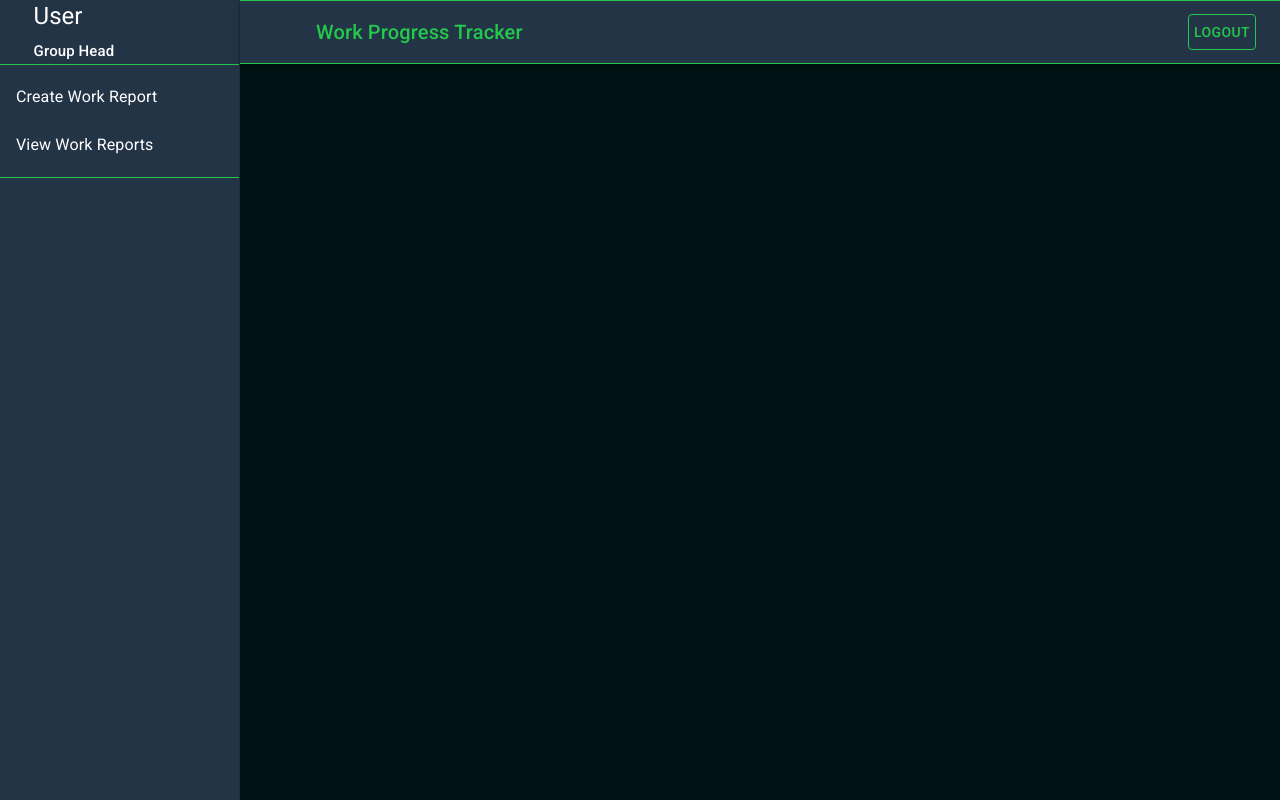
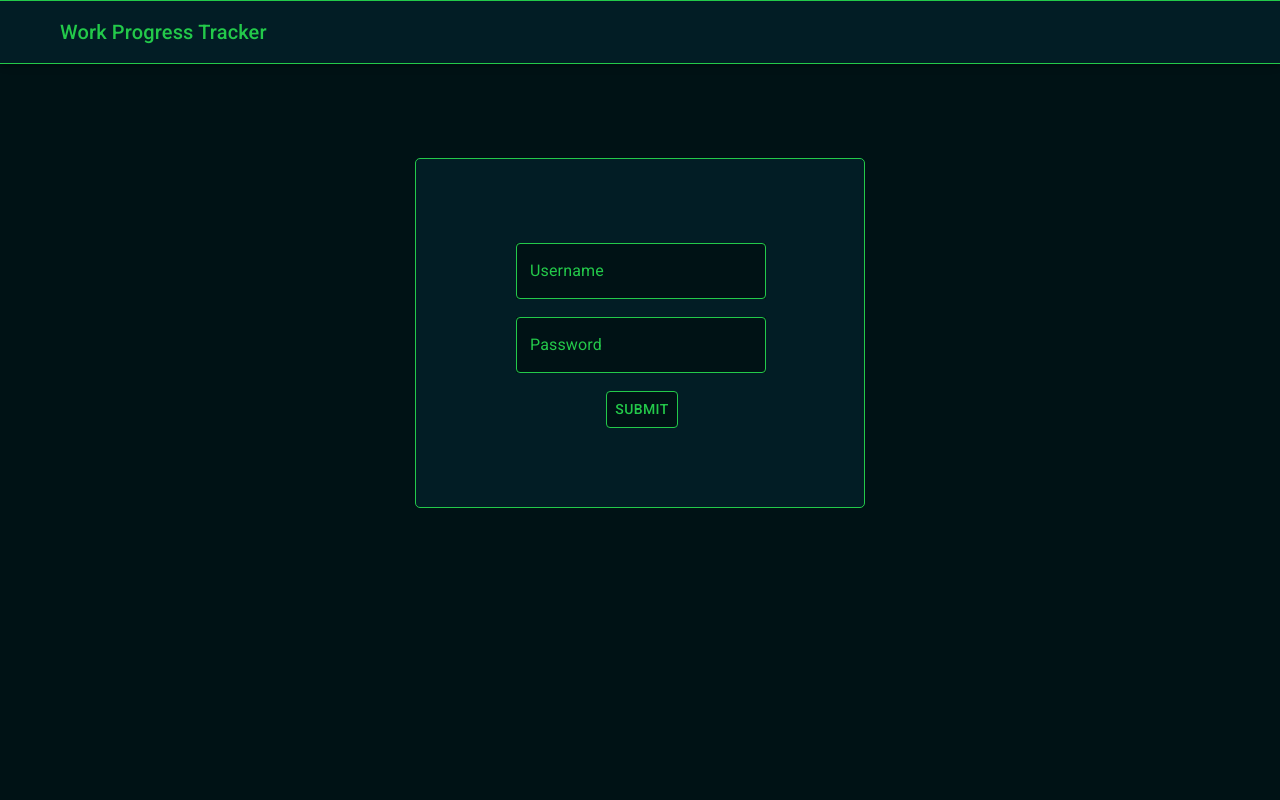
Before and after one commit to SreevishnuAB/WPT-frontend, a React (Create React App) app: page / in a window 1280 px wide. Built offline with nearby package versions, Linux system fonts and the light colour scheme.

Commit message:
login implemented without backend

```diff
--- a/package.json
+++ b/package.json
@@ -34,5 +34,8 @@
       "last 1 firefox version",
       "last 1 safari version"
     ]
+  },
+  "devDependencies": {
+    "eslint-plugin-react-hooks": "^2.3.0"
   }
 }
--- a/src/App.css
+++ b/src/App.css
@@ -3,3 +3,14 @@
   background-color: #FA0000 !important;
   border-color: #FA0000;
 }
+.MuiOutlinedInput-notchedOutline, label,fieldset{
+  color: #23C94A !important;
+  border-color: #23C94A !important;
+}
+.MuiInputBase-root{
+  color: #ffffff !important;
+}
+.btn-submit:hover{
+  color: #001215 !important;
+  background-color: #23C94A !important;
+}
--- a/src/App.js
+++ b/src/App.js
@@ -1,30 +1,25 @@
-import React from 'react';
+import React, { useState } from 'react';
 import './App.css';
 import NavBar from  './components/navbar';
+import Login from './components/login';
 
-function App() {
-  // return (
-  //   <div className="App">
-  //     <header className="App-header">
-  //       <img src={logo} className="App-logo" alt="logo" />
-  //       <p>
-  //         Edit <code>src/App.js</code> and save to reload.
-  //       </p>
-  //       <a
-  //         className="App-link"
-  //         href="https://reactjs.org"
-  //         target="_blank"
-  //         rel="noopener noreferrer"
-  //       >
-  //         Learn React
-  //       </a>
-  //     </header>
-  //   </div>
-  // );
+export default function App(props) {
 
+  const [auth,setAuth] = useState({state: false, user:{name: "", designation: ""}});
+  const handleAccess = (newAuthObj) =>{
+    setAuth(newAuthObj);
+  }
+
+//  if(!auth.state) setAuth({state:true,user: {name: "User", designation: "Group Head"}}); //for testing
+
+  const [items, contents] = ( auth.state && auth.user.designation.toLowerCase() === "group head")?
+                  [["Work Reports By Date","Work Reports By User"], ["Tab 1", "Tab 2"] ]:
+                  [["Create Work Report", "View Work Reports"],["Tab 3","Tab 4"]];
+//                  console.log(contents);
   return(
-    <NavBar header={'Work Progress Tracker'} login={false}/>
+    <React.Fragment>
+      <NavBar header={'Work Progress Tracker'} tablabels={items} contents={contents} login={!auth.state} user={auth.user} onLogout={handleAccess}/>
+      {!auth.state && <Login login={!auth.state} onLogin={handleAccess}/>}
+    </React.Fragment>
   );
 }
-
-export default App;
--- a/src/components/login.js
+++ b/src/components/login.js
@@ -1,6 +1,103 @@
-import React from 'react';
+import React, { useState } from 'react';
 import { makeStyles } from '@material-ui/core/styles';
+import TextField from '@material-ui/core/TextField';
+import '../App.css';
+import Button from '@material-ui/core/Button';
 
-const useStyles = makeStyles(()=>{
+const drawerWidth = 240;
+const useStyles = makeStyles((theme)=>({
+  root: {
+    display: 'flex',
+    flexDirection: 'column',
+    justifyContent: 'center',
+    alignItems: 'center',
+    [theme.breakpoints.up('sm')]: {
+      width: `calc(100% - ${drawerWidth}px)`,
+      marginLeft: drawerWidth,
+    },
+  },
+  fullWidthRoot: {
+    display: 'flex',
+    flexDirection: 'column',
+    justifyContent: 'center',
+    alignItems: 'center',
+    width: '100%',
+    marginLeft: '0',
+  },
+  form: {
+    marginTop: '90px',
+    borderStyle: 'solid',
+    borderWidth: '1px',
+    borderColor: '#23C94A',
+    height: '350px',
+    width: '450px',
+    padding: '75px 100px 70px 100px',
+    display:'flex',
+    flexDirection: 'column',
+    justifyContent: 'space-around',
+    backgroundColor: '#021D25',
+    borderRadius: '5px'
 
-});
+  },
+  formElement: {
+    width: '250px',
+    display: 'flex',
+    textAlign: 'center',
+    flexDirection: 'column',
+    justifyContent: 'center',
+    backgroundColor:'#001215'
+  },
+  submitBtn:{
+    color: '#23C94A',
+    backgroundColor: '#001215',
+    borderWidth: '1px',
+    borderStyle: 'solid',
+    borderColor: '#23C94A',
+    width: '50px',
+    padding: '5px 35px 5px 35px',
+    marginLeft: '90px'
+  }
+}));
+
+export default function Login(props){
+
+  const classes = useStyles();
+  const [username, setUsername] = useState('');
+  const [password, setPassword] = useState('');
+  const handleSubmit = ()=>{
+    if(!username || !password)
+      alert("Username and password cannot be empty");
+    else{
+      /* Get user details from db, create auth obj */
+      //for testing
+      const desgn = (username.toLowerCase() === "faculty")?"Faculty":(username.toLowerCase() === "group head")?"Group Head":false;
+      const newAuthObj = (desgn !== false)? {state:true, user:{name:username,designation:desgn}}:{state:desgn,user:{name:"",designation:""}};
+      props.onLogin(newAuthObj);
+    }
+  }
+
+  return(
+    <div className={props.login?classes.fullWidthRoot:classes.root}>
+      <div className={classes.form}>
+        <TextField
+          className={`${classes.formElement} form-element`}
+          id="outlined-username-input"
+          label="Username"
+          variant="outlined"
+          value={username}
+          onChange={(e)=>{setUsername(e.target.value)}}
+        />
+        <TextField
+          className={`${classes.formElement} form-element`}
+          id="outlined-password-input"
+          label="Password"
+          type="password"
+          variant="outlined"
+          value={password}
+          onChange={(e)=>{setPassword(e.target.value)}}
+        />
+        <Button className={`${classes.submitBtn} btn-submit`} onClick={handleSubmit}>Submit</Button>
+      </div>
+    </div>
+  );
+}
--- a/src/components/navbar.js
+++ b/src/components/navbar.js
@@ -6,9 +6,6 @@ import Divider from '@material-ui/core/Divider';
 import Drawer from '@material-ui/core/Drawer';
 import Hidden from '@material-ui/core/Hidden';
 import IconButton from '@material-ui/core/IconButton';
-import List from '@material-ui/core/List';
-import ListItem from '@material-ui/core/ListItem';
-import ListItemText from '@material-ui/core/ListItemText';
 import MenuIcon from '@material-ui/icons/Menu';
 import Toolbar from '@material-ui/core/Toolbar';
 import Typography from '@material-ui/core/Typography';
@@ -23,7 +20,6 @@ const useStyles = makeStyles(theme => ({
     display: 'flex',
   },
   drawer: {
-    zIndex: theme.zIndex.appBar-1,
     [theme.breakpoints.up('sm')]: {
       width: drawerWidth,
       flexShrink: 0,
@@ -36,7 +32,7 @@ const useStyles = makeStyles(theme => ({
     },
   },
   toolbar: {
-    backgroundColor: '#243447',
+    backgroundColor: '#021D25',
     borderTopStyle: 'solid',
     borderBottomStyle: 'solid',
     borderWidth: '1px',
@@ -46,8 +42,10 @@ const useStyles = makeStyles(theme => ({
   tlbrPlcehldr: theme.mixins.toolbar,
   drawerPaper: {
     width: drawerWidth,
-    backgroundColor: '#243447',
-    color: '#ffffff'
+    backgroundColor: '#021D25',
+    color: '#23C94A',
+    borderWidth:'1px 1px 1px 1px',
+    borderColor:'#23C94A',
   },
   menuButton: {
     marginRight: theme.spacing(2),
@@ -72,7 +70,8 @@ const useStyles = makeStyles(theme => ({
     borderWidth: '1px',
     borderColor: '#23C94A',
     padding: '5px',
-    color: '#23C94A'
+    color: '#23C94A',
+    backgroundColor: '#001215'
   },
   content: {
     flexGrow: 1,
@@ -82,7 +81,26 @@ const useStyles = makeStyles(theme => ({
     display: 'flex',
     flexDirection: 'row',
     justifyContent: 'space-around',
-    alignItems: 'center'
+    alignItems: 'center',
+    borderTopWidth: '1px',
+    borderTopStyle: 'solid',
+    borderColor: '#23C94A',
+  },
+  drawerBtnContainer: {
+    verticalAlign: 'top',
+    display: 'flex',
+    flexDirection: 'column',
+    justifyContent: 'center'
+  },
+  dbBtn: {
+    marginTop: '5px',
+    padding: '15px 10px 15px 10px',
+    borderColor: '#23C94A',
+    borderStyle: 'solid',
+    borderWidth: '1px 0px 1px 0px',
+    borderRadius: '0',
+    color: '#23C94A',
+    backgroundColor: '#001215'
   }
 }));
 
@@ -91,23 +109,38 @@ export default function NavBar(props) {
   const { container } = props;
   const theme = useTheme();
   const [mobileOpen, setMobileOpen] = React.useState(false);
+  const [activeTab,setActiveTab] = React.useState('');
 
+  const handleTabPress = (event)=>{
+    event.persist();
+    let activeBtn;
+    if(!event.target.classList.contains("db-btn0") && !event.target.classList.contains("db-btn1"))
+//      console.log(event.target.parentElement.classList);
+      activeBtn = event.target.parentElement.classList[3];
+    else
+//      console.log(event.target.classList);
+      activeBtn = event.target.classList[3];
+//    console.log(activeBtn);
+    if(activeTab === '' || activeTab !== activeBtn)
+      setActiveTab(activeBtn);
+  }
   const handleDrawerToggle = () => {
     setMobileOpen(!mobileOpen);
   };
 
-  const items = (props.grouphead === true)?
-                  ["Work Reports By Date","Work Reports By User"] :
-                  ["Create Work Report", "View Work Reports"];
+  const handleLogout = ()=>{
+    let newAuthObj = {state:false,user:{name:"",designation:""}};
+    props.onLogout(newAuthObj);
+  }
 
   const drawer = (
     <div>
       <div className={`${classes.tlbrPlcehldr} ${classes.drawerBar}`}>
         <Typography variant="h5">
-          User
+          {props.user.name}
           <br/>
           <Typography style={{fontSize: '15px'}} variant="h6" component="span">
-            Group Head
+            {props.user.designation}
           </Typography>
         </Typography>
         <IconButton style={{color:'#23C94A'}} aria-label="close drawer" component="span" onClick={handleDrawerToggle}>
@@ -115,13 +148,11 @@ export default function NavBar(props) {
         </IconButton>
       </div>
       <Divider style={{backgroundColor: '#23C94A'}}/>
-      <List>
-        {items.map((text, index) => (
-          <ListItem button key={text}>
-            <ListItemText primary={text} />
-          </ListItem>
+        <div className={classes.drawerBtnContainer}>
+        {props.tablabels.map((text, index) => (
+          <Button className={`db-btn${index} ${classes.dbBtn}`} onClick={handleTabPress} key={index}>{text}</Button>
         ))}
-      </List>
+        </div>
       <Divider style={{backgroundColor: '#23C94A'}} />
     </div>
   );
@@ -137,7 +168,7 @@ export default function NavBar(props) {
           <Typography variant="h6" className={classes.title}>
             {props.header}
           </Typography>
-          <Button className={`${props.login ? classes.condRend:classes.logoutBtn} btn-logout`} color="inherit">Logout</Button>
+          <Button className={`${props.login ? classes.condRend:classes.logoutBtn} btn-logout`} onClick={handleLogout} color="inherit">Logout</Button>
         </Toolbar>
       </AppBar>
       {!props.login && <nav className={classes.drawer} aria-label="mailbox folders">
@@ -171,6 +202,11 @@ export default function NavBar(props) {
           </Drawer>
         </Hidden>
       </nav>}
+      <main className={classes.tlbrPlcehldr}>
+        <div className={classes.content}>
+          {props.contents}
+        </div>
+      </main>
     </div>
   );
 }
```
Also changed, not shown: 1 other file (tests, documents, lock files or other folders).
